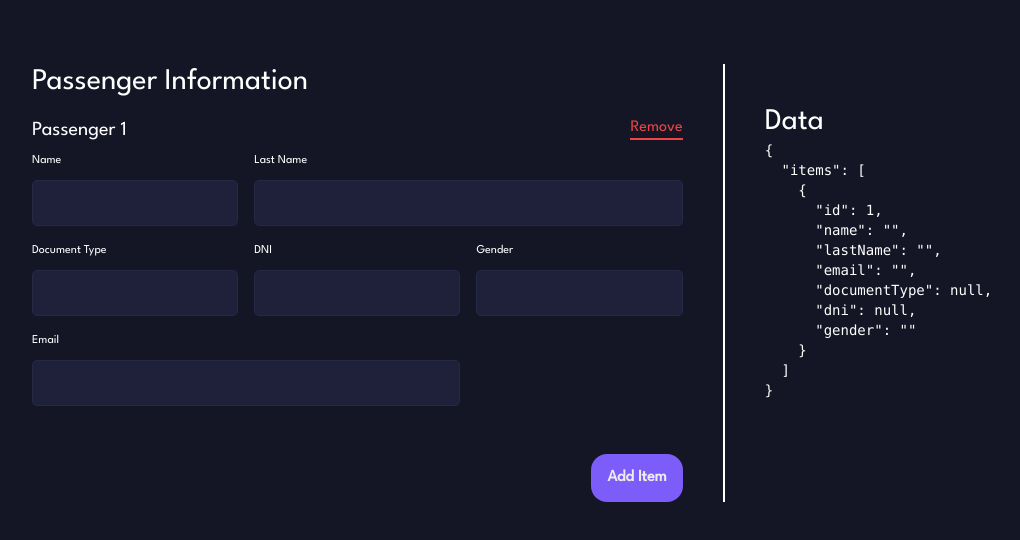
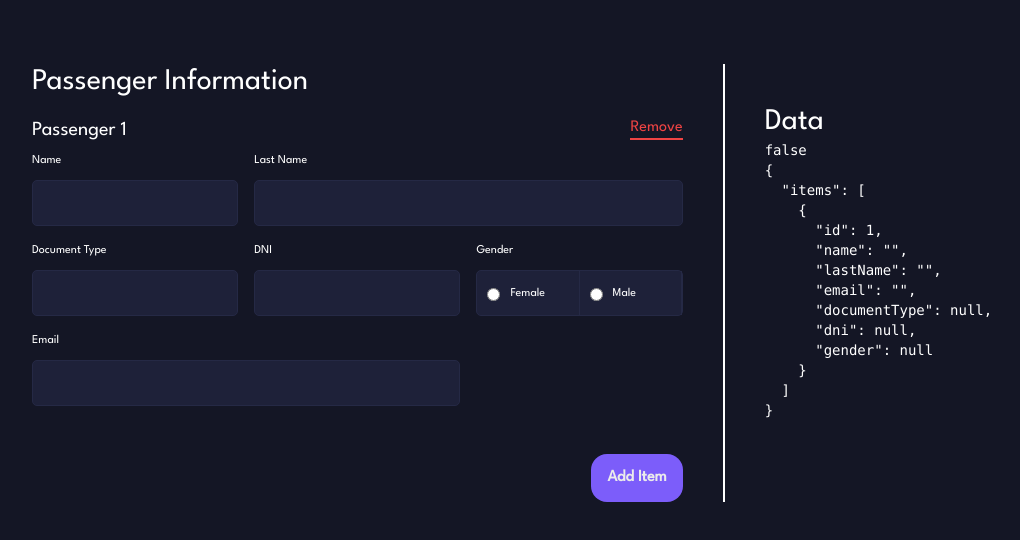
Before and after one commit to ricardovillalobosv/passenger-information-angular, an Angular app: page / in a window 1280 px wide. Both pictures are taken after a click on the button "Add Item". Shown: the top 540 px of the page, without its empty margins (36-1056 px from the left). Built offline with nearby package versions, Linux system fonts and the light colour scheme.

Commit message:
Change passenger-information

```diff
--- a/src/app/feature/passenger-information/passenger-information.html
+++ b/src/app/feature/passenger-information/passenger-information.html
@@ -50,10 +50,11 @@
             label="DNI"
             class="col-span-4"
           />
-          <app-input
+          <app-radio-button
             [control]="formGroup.controls.gender"
             formControlName="gender"
-            id="gender"
+            [options]="genderOptions"
+            [name]="`${formGroup.controls.id.value}`"
             label="Gender"
             class="col-span-4"
           />
@@ -76,6 +77,7 @@
   >
     <div class="pt-10 lg:pl-10">
       <h1 class="text-white text-3xl">Data</h1>
+      <pre class="text-white text-sm">{{ form.valid | json }}</pre>
       <pre class="text-white text-sm">{{ form.value | json }}</pre>
     </div>
   </article>
--- a/src/app/feature/passenger-information/passenger-information.ts
+++ b/src/app/feature/passenger-information/passenger-information.ts
@@ -1,4 +1,10 @@
-import { Component, effect, inject, signal } from '@angular/core';
+import {
+  ChangeDetectionStrategy,
+  Component,
+  effect,
+  inject,
+  signal,
+} from '@angular/core';
 import { Input } from '../../components/input/input';
 import {
   FormArray,
@@ -10,6 +16,10 @@ import {
 } from '@angular/forms';
 import { JsonPipe } from '@angular/common';
 import { Button } from '../../components/button/button';
+import {
+  RadioButton,
+  RadioButtonOptions,
+} from '../../components/radio-button/radio-button';
 
 export interface PassengerItemForm {
   id: FormControl<number>;
@@ -18,16 +28,17 @@ export interface PassengerItemForm {
   email: FormControl<string>;
   documentType: FormControl<number | null>;
   dni: FormControl<number | null>;
-  gender: FormControl<string>;
+  gender: FormControl<string | null>;
 }
 
 export type CustomFormGroup = FormGroup<PassengerItemForm>;
 
 @Component({
   selector: 'app-passenger-information',
-  imports: [ReactiveFormsModule, Input, Button, JsonPipe],
+  imports: [ReactiveFormsModule, Input, RadioButton, Button, JsonPipe],
   templateUrl: './passenger-information.html',
   styleUrl: './passenger-information.scss',
+  changeDetection: ChangeDetectionStrategy.OnPush,
 })
 export class PassengerInformation {
   fb = inject(NonNullableFormBuilder);
@@ -43,6 +54,11 @@ export class PassengerInformation {
   get lastItem() {
     return this.form.controls.items?.at(-1)?.value;
   }
+
+  genderOptions: RadioButtonOptions[] = [
+    { id: 1, label: 'Female', value: 'F' },
+    { id: 2, label: 'Male', value: 'M' },
+  ];
 
   addItem() {
     let id = this.items.length + 1;
@@ -67,7 +83,7 @@ export class PassengerInformation {
           Validators.pattern('^[0-9]*$'),
         ],
       }),
-      gender: this.fb.control('', { validators: [Validators.required] }),
+      gender: this.fb.control(null, { validators: [Validators.required] }),
     });
 
     this.form.controls.items.push(itemForm);
```
